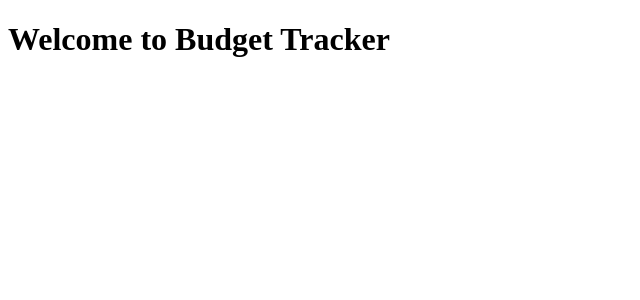
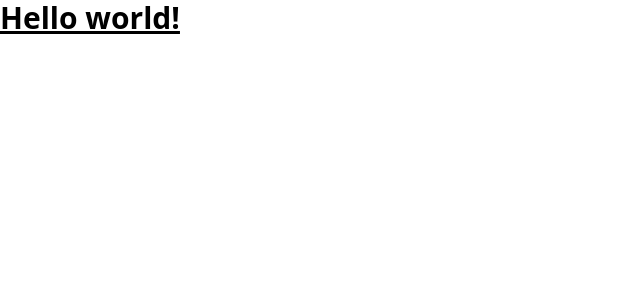
Before and after one commit to H4LV3D/Budget-Tracking, a React (Create React App) app in the folder Client/: page / in a window 1280 px wide. Shown: the top 300 px of the page, without its empty margins (0-640 px from the left). Built offline with nearby package versions, Linux system fonts and the light colour scheme.

Commit message:
build(deps): update package-lock.json, package.json and App.js

```diff
--- /dev/null
+++ b/Client/postcss.config.js
@@ -0,0 +1,6 @@
+module.exports = {
+  plugins: {
+    tailwindcss: {},
+    autoprefixer: {},
+  },
+}
--- a/Client/src/App.js
+++ b/Client/src/App.js
@@ -1,10 +1,11 @@
 import React from "react";
+import "./Styles/index.css";
 
 function App() {
   return (
     <div className="App">
       <header className="App-header">
-        <h1>Welcome to Budget Tracker</h1>
+        <h1 className="text-3xl font-bold underline">Hello world!</h1>
       </header>
     </div>
   );
--- /dev/null
+++ b/Client/src/Styles/index.css
@@ -0,0 +1,5 @@
+@tailwind base;
+@tailwind components;
+@tailwind utilities;
+
+/* Path: Client/src/Styles/Styles.css */
--- /dev/null
+++ b/Client/tailwind.config.js
@@ -0,0 +1,8 @@
+/** @type {import('tailwindcss').Config} */
+module.exports = {
+  content: ["./src/**/*.{js,jsx,ts,tsx}"],
+  theme: {
+    extend: {},
+  },
+  plugins: [],
+};
```
Also changed, not shown: Client/package.json (+7 -5 lines), 1 other file (tests, documents, lock files or other folders).
